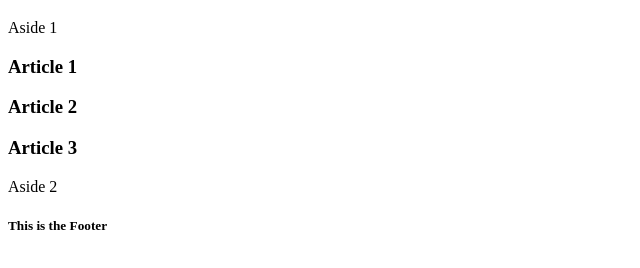
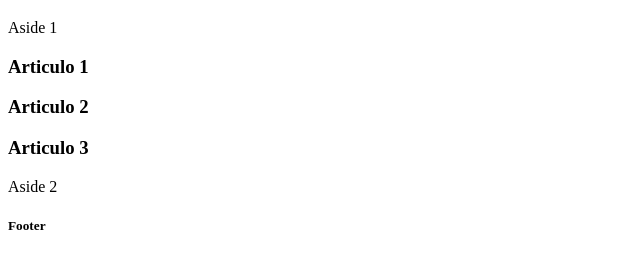
Before and after one commit to dgloriaa/Maquetado, a plain HTML site: page Practica_1/index.html in a window 1280 px wide. Shown: the part 108-376 px from the top of the page, without its empty margins (0-640 px from the left). Drawn offline with Linux system fonts and the light colour scheme.

Commit message:
Update index.html

```diff
--- a/Practica_1/index.html
+++ b/Practica_1/index.html
@@ -4,7 +4,7 @@
     <meta charset="UTF-8">
     <meta http-equiv="X-UA-Compatible" content="IE=edge">
     <meta name="viewport" content="width=device-width, initial-scale=1.0">
-    <title>Práctica 1</title>
+    <title>Practica_1</title>
 </head>
 <body>
     <main>
@@ -17,19 +17,19 @@
     </aside>
     <section>
         <article>
-            <h3>Article 1</h3>
+            <h3>Articulo 1</h3>
         </article>
         <article>
-            <h3>Article 2</h3>
+            <h3>Articulo 2</h3>
         </article>
         <article>
-            <h3>Article 3</h3>
+            <h3>Articulo 3</h3>
         </article>
     </section>
     <aside>
         <span>Aside 2</span>
     </aside>
-    <footer><h5>This is the Footer</h5></footer>
+    <footer><h5>Footer</h5></footer>
     </main>
 </body>
 </html>
```
